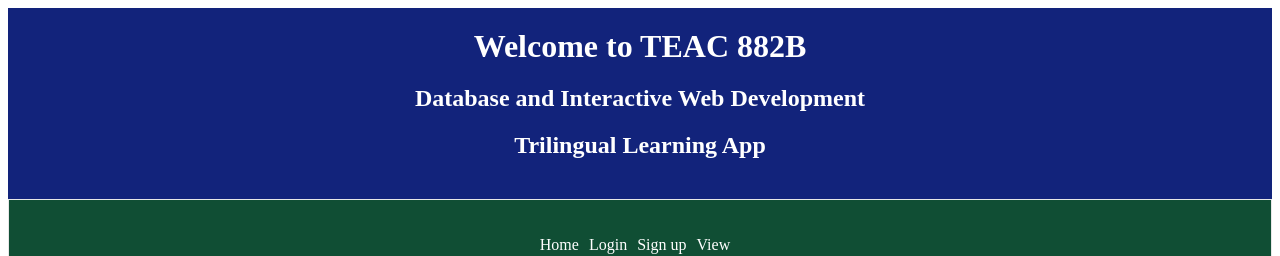
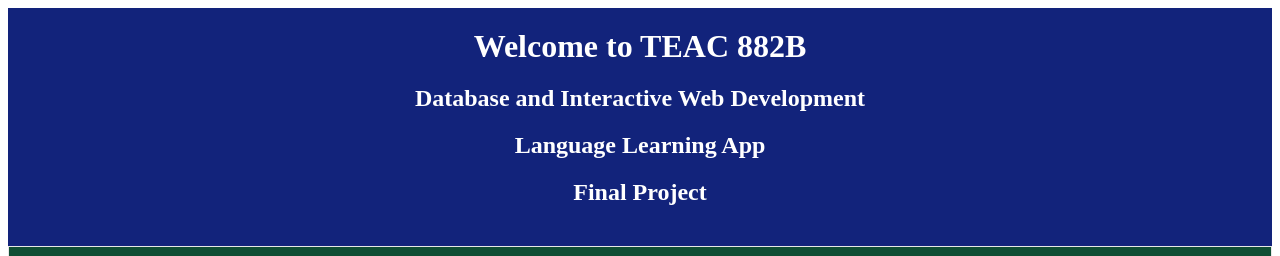
Before and after one commit to Inoussa7/finalapp, a Next.js app: page / in a window 1280 px wide. Shown: the top 256 px of the page. Built offline with nearby package versions, Linux system fonts and the light colour scheme; no server answers; the database is empty.

Commit message:
Update with latest changes

```diff
--- a/components/Header.js
+++ b/components/Header.js
@@ -8,7 +8,8 @@ const Header = () => {
             <div className={styles.container}>
                 <h1>Welcome to TEAC 882B</h1>
                 <h2>Database and Interactive Web Development</h2>
-                <h2>Trilingual Learning App</h2>
+                <h2>Language Learning App</h2>
+                <h2>Final Project</h2>
             </div>
         </header>
     );
```
